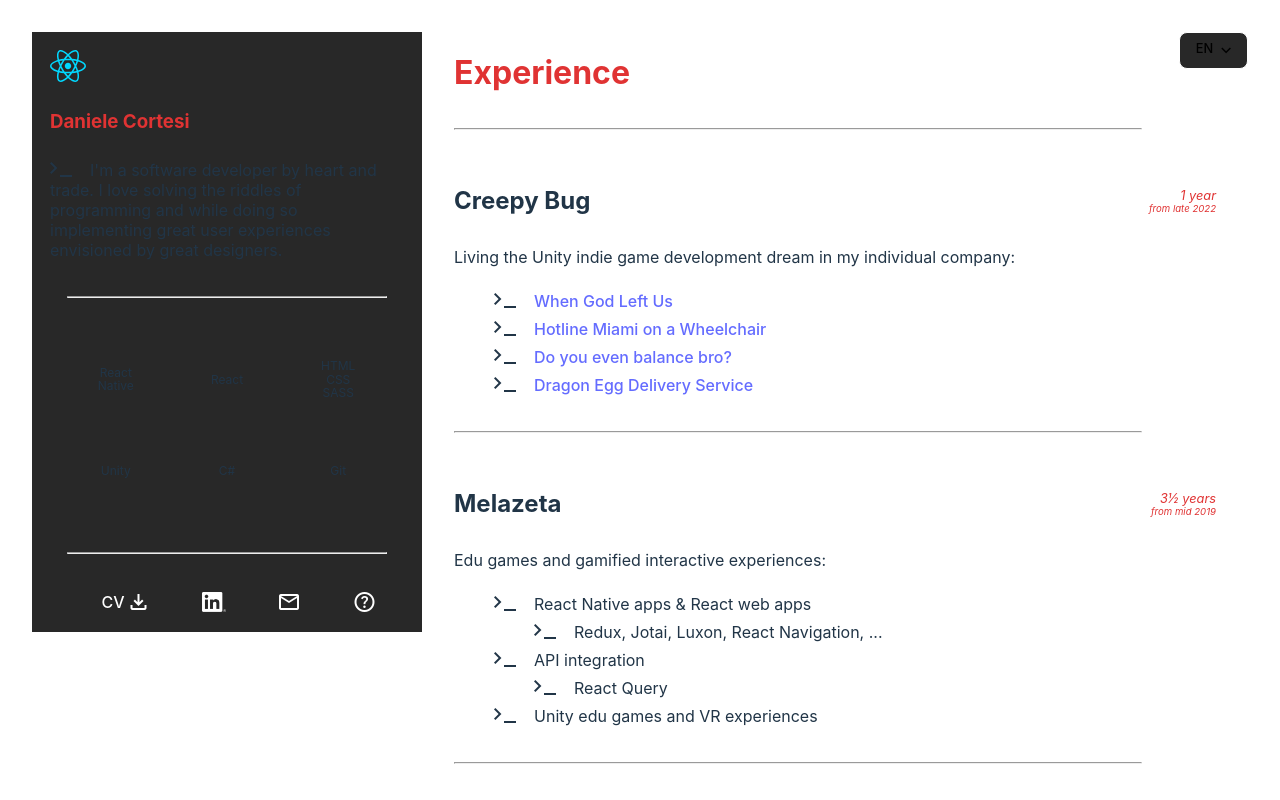
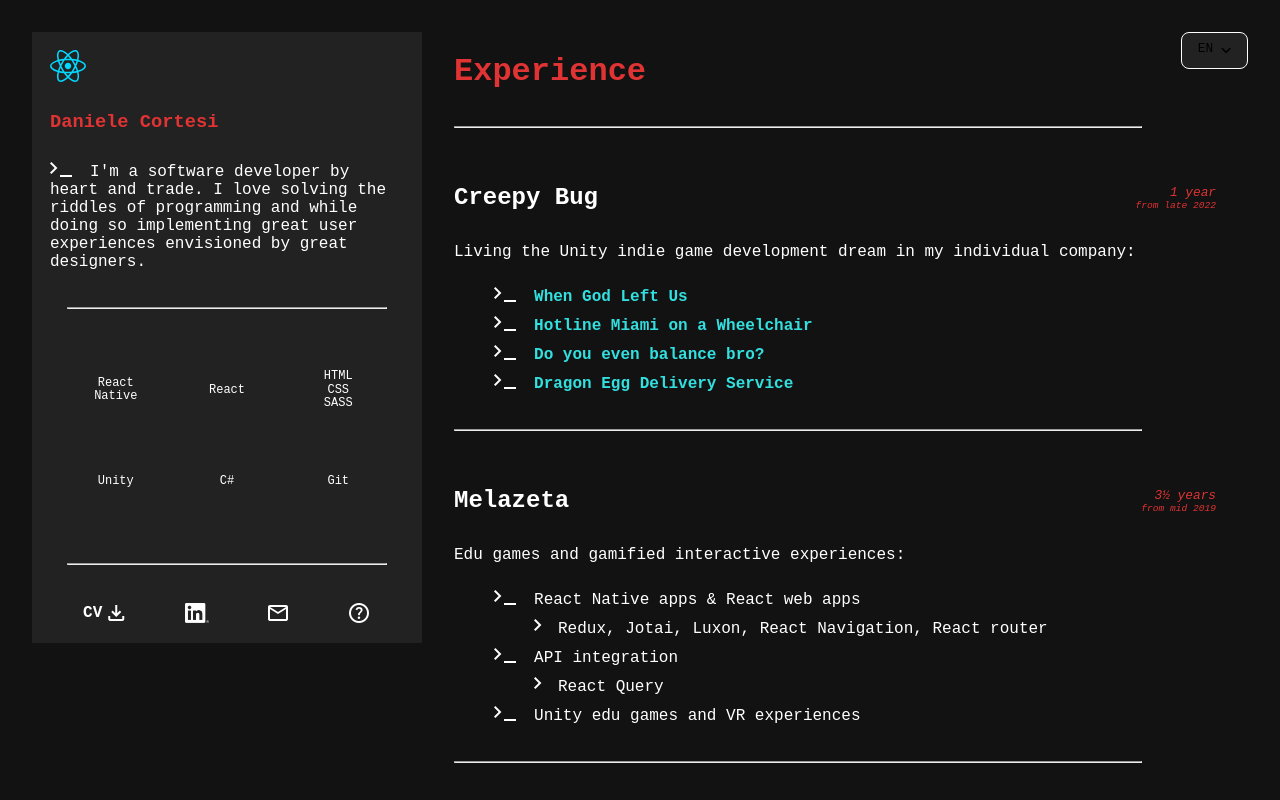
Before and after one commit to Jackaljkdan/webresume, a React (Vite) app: page / in a window 1280 px wide. Shown: the top 800 px of the page. Built offline with nearby package versions, Linux system fonts and the light colour scheme.

Commit message:
Revamp styling

```diff
--- a/src/_variables.scss
+++ b/src/_variables.scss
@@ -1,4 +1,5 @@
 $background: #121212;
-$background-contrast: #282828;
+$background-contrast: #222222;
 
 $accent: #e03333;
+$link: adjust-hue($accent, 180);
--- a/src/components/Experience.tsx
+++ b/src/components/Experience.tsx
@@ -63,15 +63,15 @@
                     <Li>
                         {strings.melaz_react}
                         <ul>
-                            <Li>
-                                Redux, Jotai, Luxon, React Navigation, ...
+                            <Li nested={true}>
+                                Redux, Jotai, Luxon, React Navigation, React router
                             </Li>
                         </ul>
                     </Li>
                     <Li>
                         {strings.melaz_api}
                         <ul>
-                            <Li>
+                            <Li nested={true}>
                                 React Query
                             </Li>
                         </ul>
--- a/src/components/Li.tsx
+++ b/src/components/Li.tsx
@@ -4,13 +4,15 @@
 
 type Props = {
     className?: string,
+    nested?: boolean,
     children: React.ReactNode,
 };
 
 export function Li(props: Props) {
+    const nested = props.nested ?? false;
     return (
         <li className={classNames(props.className)}>
-            <PromptIcon />
+            <PromptIcon underscore={!nested} />
             {props.children}
         </li>
     );
--- a/src/components/MaterialLinkButton.scss
+++ b/src/components/MaterialLinkButton.scss
@@ -15,11 +15,11 @@
 a.material-link {
     color: #fff;
 
+    &:visited {
+        color: #fff;
+    }
+
     &:hover {
         color: #999;
     }
-
-    &:visited {
-        color: #fff;
-    }
 }
--- a/src/components/PromptIcon.scss
+++ b/src/components/PromptIcon.scss
@@ -8,5 +8,9 @@
             margin-left: -8px;
             margin-right: -12px;
         }
+
+        &:empty {
+            margin-right: 8px;
+        }
     }
 }
--- a/src/components/PromptIcon.tsx
+++ b/src/components/PromptIcon.tsx
@@ -3,17 +3,19 @@
 import "./PromptIcon.scss";
 
 type Props = {
+    underscore?: boolean,
     className?: string;
 };
 
 export function PromptIcon(props: Props) {
+    const underscore = props.underscore ?? true;
     return (
         <span className={classNames(props.className, "prompt-icon")}>
             <span className="material-symbols-outlined">
                 chevron_right
             </span>
             <span className="material-symbols-outlined">
-                minimize
+                {underscore ? "minimize" : null}
             </span>
         </span>
     );
--- a/src/components/Summary.scss
+++ b/src/components/Summary.scss
@@ -25,10 +25,10 @@
 .links {
     // margin-top: auto;
     display: flex;
-    flex-direction: row-reverse;
+    flex-direction: row;
     justify-content: space-evenly;
 
-    > * {
+    > *:not(:first-child) {
         margin-left: 24px;
     }
 }
--- a/src/components/Summary.tsx
+++ b/src/components/Summary.tsx
@@ -63,12 +63,9 @@
 
             <div className="links">
                 <MaterialLinkButton
-                    href="https://www.youtube.com/watch?v=dQw4w9WgXcQ"
-                    symbol="help"
-                />
-                <MaterialLinkButton
-                    href="mailto:danicortesi.dev@gmail.com"
-                    symbol="mail"
+                    href="."
+                    symbol="download"
+                    text="CV"
                 />
                 <IconLinkButton
                     src={linkedin}
@@ -76,9 +73,12 @@
                     href="https://www.linkedin.com/in/daniele-cortesi-5b396360/"
                 />
                 <MaterialLinkButton
-                    href="."
-                    symbol="download"
-                    text="CV"
+                    href="mailto:danicortesi.dev@gmail.com"
+                    symbol="mail"
+                />
+                <MaterialLinkButton
+                    href="https://www.youtube.com/watch?v=dQw4w9WgXcQ"
+                    symbol="help"
                 />
             </div>
 
--- a/src/index.scss
+++ b/src/index.scss
@@ -1,8 +1,8 @@
 @use 'variables' as v;
 
 :root {
-    font-family: Inter, system-ui, Avenir, Helvetica, Arial, sans-serif;
-    font-weight: 400;
+    font-family: monospace;
+    font-size: 1rem;
 
     color-scheme: light dark;
     color: #ffffff;
@@ -16,13 +16,17 @@
 }
 
 a {
-    font-weight: 500;
-    color: #646cff;
+    color: v.$link;
+    font-weight: bold;
     text-decoration: inherit;
-}
 
-a:hover {
-    color: #535bf2;
+    &:visited {
+        color: v.$link;
+    }
+
+    &:hover {
+        color: adjust-color(v.$link, $lightness: -20%);
+    }
 }
 
 body {
@@ -44,13 +48,13 @@
     // padding-inline-start: 12px;
 }
 
-@media (prefers-color-scheme: light) {
-    :root {
-        color: #213547;
-        background-color: #ffffff;
-    }
+// @media (prefers-color-scheme: light) {
+//     :root {
+//         color: #213547;
+//         background-color: #ffffff;
+//     }
 
-    a:hover {
-        color: #747bff;
-    }
-}
+//     a:hover {
+//         color: #747bff;
+//     }
+// }
```
